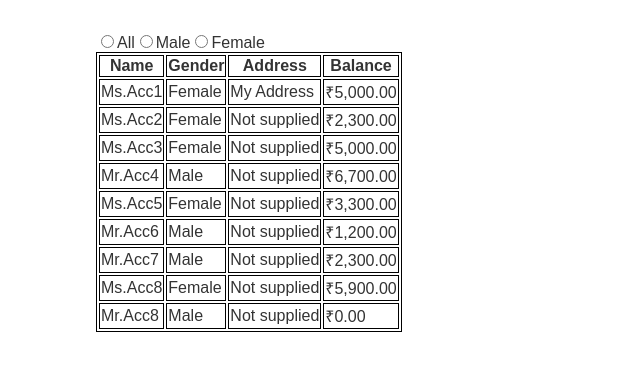
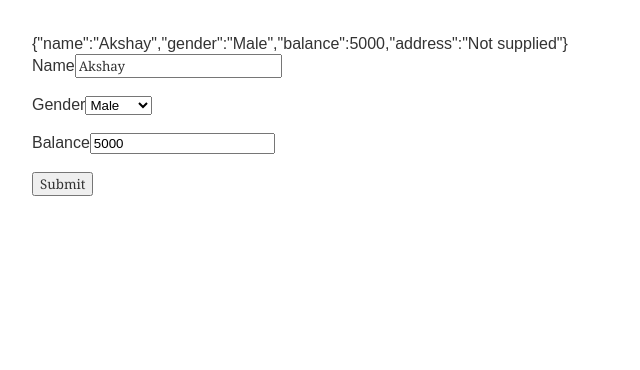
Before and after one commit to Chinmaydg98/ninjas, an Angular app: page / in a window 1280 px wide. Shown: the top 370 px of the page, without its empty margins (0-640 px from the left). Built offline with nearby package versions, Linux system fonts and the light colour scheme.

Commit message:
Double Binding Form

```diff
--- a/src/app/accounts/accounts.component.html
+++ b/src/app/accounts/accounts.component.html
@@ -7,6 +7,7 @@
         <label><input type="radio" name="gender" (click)="onSelect('onlyM')"/>Male</label>
         <label><input type="radio" name="gender" (click)="onSelect('onlyF')"/>Female</label>
     </div>
+<br>
     <table class="accTable">
         <tr>
             <th>Name</th>
--- a/src/app/accounts/filter.pipe.ts
+++ b/src/app/accounts/filter.pipe.ts
@@ -6,7 +6,6 @@ import { account } from './accountClass';
 export class filterPipe implements PipeTransform {
 
     transform(inAccounts: account[], genderFilter: string): account[] {
-
         if (genderFilter === "onlyM")
             return inAccounts.filter(item=>item.gender=="Male");
         if (genderFilter === "onlyF")
--- /dev/null
+++ b/src/app/app-routing.module.ts
@@ -0,0 +1,15 @@
+import { NgModule } from '@angular/core';
+import { RouterModule, Routes } from '@angular/router';
+
+import { AccountsComponent } from './accounts/accounts.component';
+
+var routes: Routes = [
+  {path: "accounts", component: AccountsComponent}
+]
+
+@NgModule({
+  declarations: [],
+  imports: [RouterModule.forRoot(routes)],
+  exports: [RouterModule]
+})
+export class AppRoutingModule { }
--- a/src/app/app.component.html
+++ b/src/app/app.component.html
@@ -1,5 +1 @@
-<html>
-  <body>
-    <app-accounts></app-accounts>
-  </body>
-</html>
+<app-register-user></app-register-user>
--- /dev/null
+++ b/src/app/register-user/register-user.component.html
@@ -0,0 +1,25 @@
+{{ diagnostic }}
+<div>
+    <form #userForm="ngForm">
+        <div>
+            <label for="acName">Name</label>
+            <input type="text" id="acName" class="form-control"  required [(ngModel)]="model.name" name="acName">
+        </div>
+        <br>
+        <div>
+            <label for="acGender">Gender</label>
+            <select class="form-control" id="acGender"
+                required
+                [(ngModel)]="model.gender" name="acGender">
+                <option *ngFor="let gender of genders" [value]="gender">{{ gender }}</option>
+            </select>
+        </div>
+        <br>
+        <div>
+            <label for="acBalance">Balance</label>
+            <input type="number" id="acBalance" class="form-control" [(ngModel)]="model.balance" name="acBalance">
+        </div>
+        <br>
+        <button type="submit" class="btn btn-success">Submit</button>
+    </form>
+</div>
--- /dev/null
+++ b/src/app/register-user/register-user.component.ts
@@ -0,0 +1,27 @@
+import { Component, OnInit } from '@angular/core';
+import { AccountService } from '../account.service';
+import { account } from '../accounts/accountClass';
+import { FormGroup, FormControl } from '@angular/forms';
+
+@Component({
+  selector: 'app-register-user',
+  templateUrl: './register-user.component.html',
+  styleUrls: ['./register-user.component.css']
+})
+
+export class RegisterUserComponent {
+
+  genders = ['Male', 'Female'];
+
+  model = new account("Akshay", this.genders[0], 5000);
+
+  submitted = false;
+
+  onSubmit() {
+    this.submitted = true;
+  }
+
+  get diagnostic() {
+    return JSON.stringify(this.model);
+  }
+}
--- /dev/null
+++ b/src/app/server-com/server-com.component.html
@@ -0,0 +1 @@
+<p>server-com works!</p>
--- /dev/null
+++ b/src/app/server-com/server-com.component.ts
@@ -0,0 +1,19 @@
+import { Component, OnInit } from '@angular/core';
+
+@Component({
+  selector: 'app-server-com',
+  templateUrl: './server-com.component.html',
+  styleUrls: ['./server-com.component.css']
+})
+export class ServerComComponent implements OnInit {
+
+  XMLreq = new XMLHttpRequest();
+
+
+
+  constructor() { }
+
+  ngOnInit() {
+  }
+
+}
```
Also changed, not shown: src/app/app.module.ts (+8 -2 lines), src/app/register-user/register-user.component.css (added), src/app/server-com/server-com.component.css (added), 2 other files (tests, documents, lock files or other folders).
